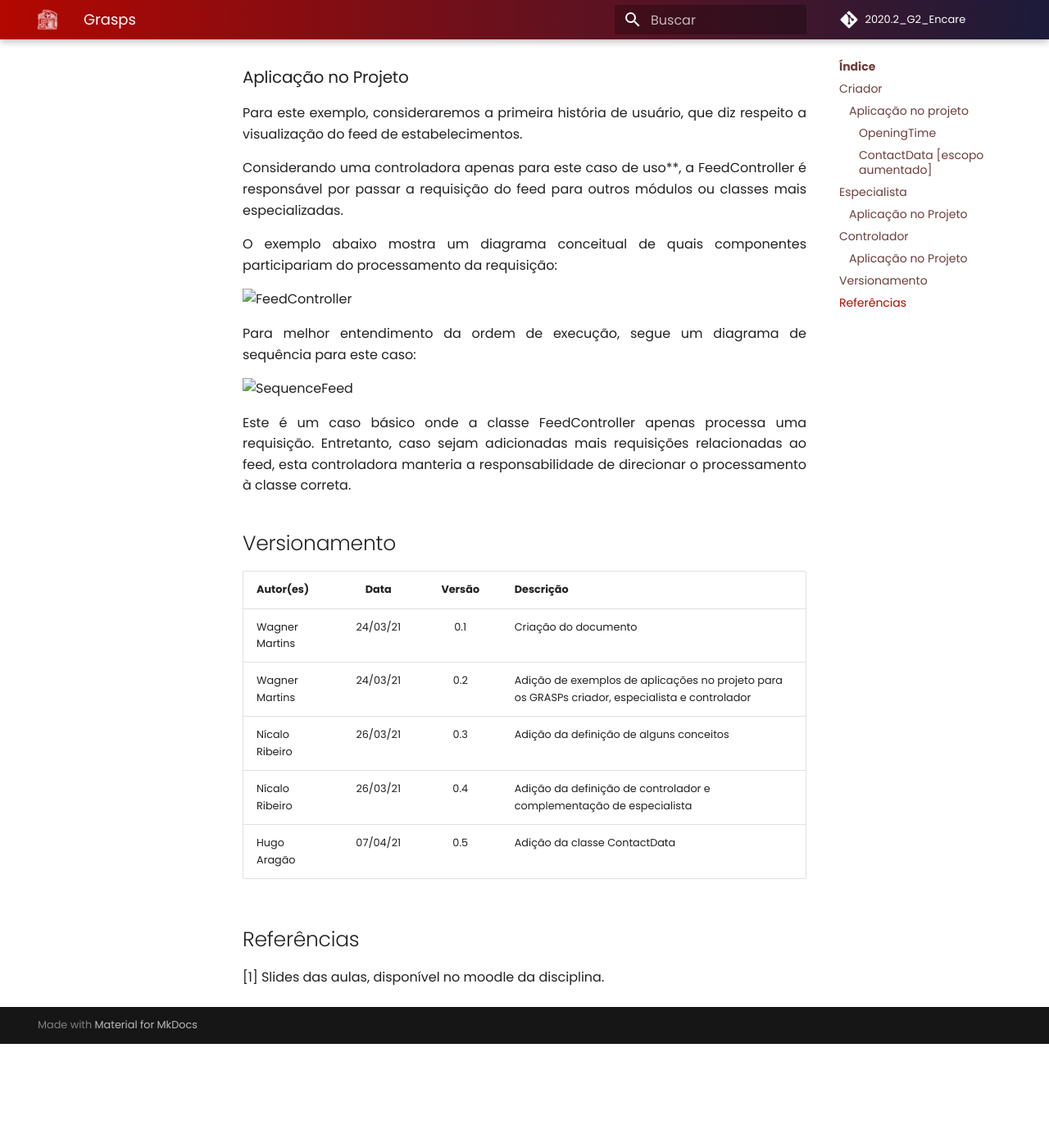
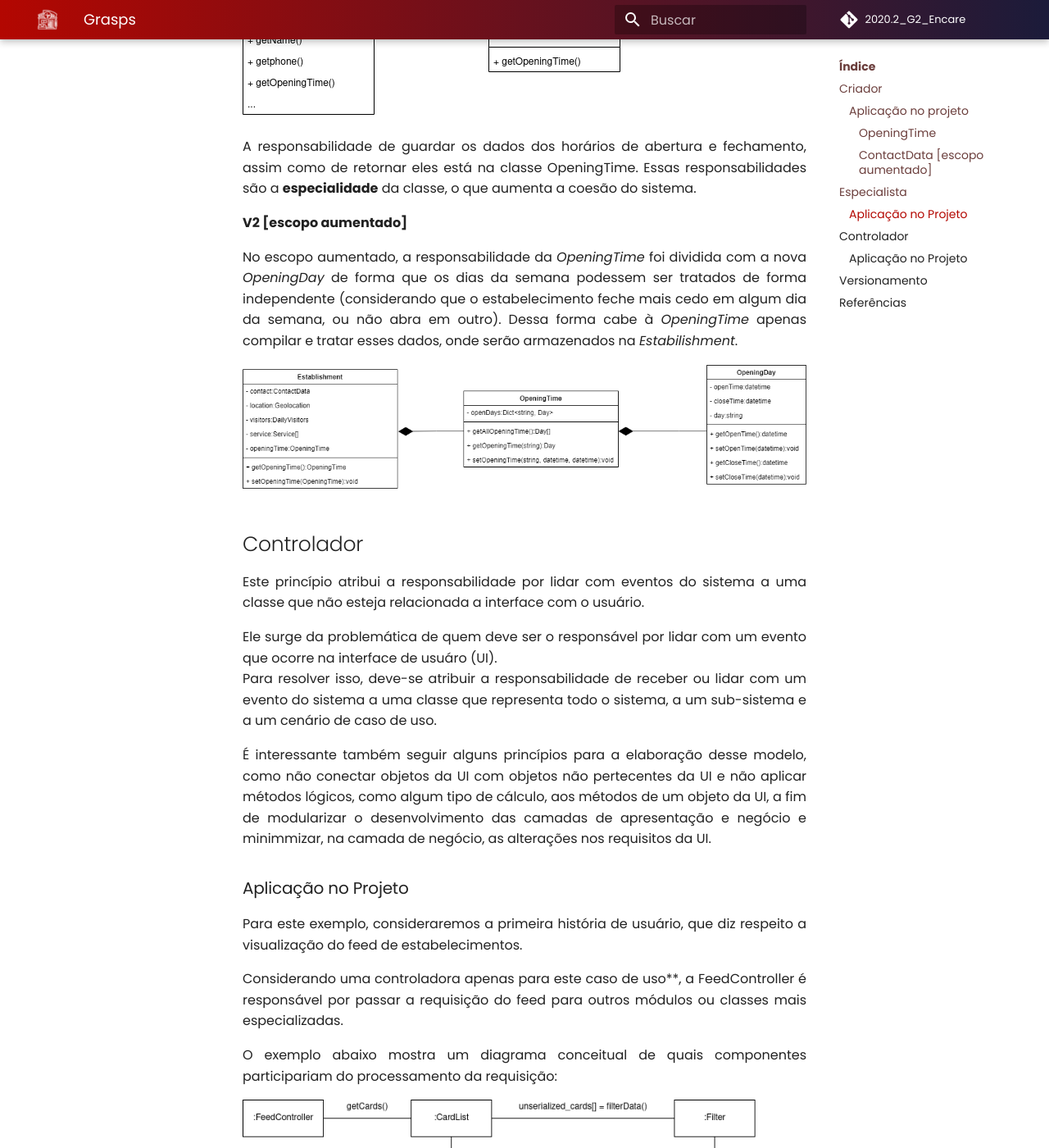
Before and after one commit to UnBArqDsw2020-2/2020.2_G2_Encare, an MkDocs documentation site: the page built from docs/Padroes/grasps/grasps.md, in a window 1280 px wide and 1400 px high, scrolled down 3066 px. Shown: the whole window at 82% size. Built offline with MkDocs 1.6.1 and Material for MkDocs 9.7.7, drawn with Linux system fonts in a browser that asks for light colours; comment, search, counter and statistics services are not loaded; before the commit the page ends 4339 px from its top, so only the background shows below that; some of the changed text lies outside the part shown.

Commit message:
#55 Adiciona OpeningTime do escopo aumentado

```diff
--- a/docs/Padroes/grasps/grasps.md
+++ b/docs/Padroes/grasps/grasps.md
@@ -1,3 +1,4 @@
+
 <style>
     p {
         text-align: justify;
@@ -38,17 +39,17 @@ Caso nenhuma dessas condições seja atendida, a própria classe é responsável
 
 A versão 1 do diagrama de classes, mais especificamente a classe Estabilishment apresenta um baixo nível de coesão, com muitas responsabilidades de forma não especializada. Segue abaixo uma versão reduzida da mesma classe:
 
-![Classe Establishment](SimpleClass.png)
+![Classe Establishment](images/SimpleClass.png)
 
 #### OpeningTime
 
 Os atributos minTime e maxTime representam respectivamente o horário de abertura e fechamento do estabelecimento. Estes atributos podem ser separados em outra classe, assim como seus respectivos métodos (_getMinTime()_, ou _getMaxTime()_ por exemplo). Um exemplo conceitual dessa separação pode ser visto abaixo:
 
-![Classes Estabilishment e OpeningTime - modelo conceitual](SimpleClass01.png)
+![Classes Estabilishment e OpeningTime - modelo conceitual](images/SimpleClass01.png)
 
 A palavra **contém** indica um forte relacionamento entre as classes. Uma vez que o horário de funcionamento de um estabelecimento só faz sentido existir se o seu respectivo estabelecimento existe. Essa relação é uma composição, criando as seguintes classes:
 
-![Diagrama das Classes Estabilishment e OpeningTime](SimpleClass02.png)
+![Diagrama das Classes Estabilishment e OpeningTime](images/SimpleClass02.png)
 
 Em suma, a classe Estabilishment é a responsável por criar uma instância da classe OpeningTime.
 
@@ -69,9 +70,15 @@ Como solução, atribui-se uma responsabilidade a uma classe que possui a inform
 
 Ainda utilizando o exemplo das classes Estabilishment e OpeningTime (agora com alguns seus métodos):
 
-![Diagrama das Classes Estabilishment e Opening Time com métodos](SimpleClassE.png)
+![Diagrama das Classes Estabilishment e Opening Time com métodos](images/SimpleClassE.png)
 
 A responsabilidade de guardar os dados dos horários de abertura e fechamento, assim como de retornar eles está na classe OpeningTime. Essas responsabilidades são a **especialidade** da classe, o que aumenta a coesão do sistema.
+
+**V2 [escopo aumentado]**
+
+No escopo aumentado, a responsabilidade da *OpeningTime* foi dividida com a nova *OpeningDay* de forma que os dias da semana podessem ser tratados de forma independente (considerando que o estabelecimento feche mais cedo em algum dia da semana, ou não abra em outro). Dessa forma cabe à *OpeningTime* apenas compilar e tratar esses dados, onde serão armazenados na *Estabilishment*.
+
+![Opening Time do escopo aumentado](images/Openingv2.png)
 
 ## Controlador
 
@@ -90,11 +97,11 @@ Considerando uma controladora apenas para este caso de uso**, a FeedController
 
 O exemplo abaixo mostra um diagrama conceitual de quais componentes participariam do processamento da requisição:
 
-![FeedController](feedControllerConcept.png)
+![FeedController](images/feedControllerConcept.png)
 
 Para melhor entendimento da ordem de execução, segue um diagrama de sequência para este caso:
 
-![SequenceFeed](SequenceFeed.png)
+![SequenceFeed](images/SequenceFeed.png)
 
 Este é um caso básico onde a classe FeedController apenas processa uma requisição. Entretanto, caso sejam adicionadas mais requisições relacionadas ao feed, esta controladora manteria a responsabilidade de direcionar o processamento à classe correta.
 
@@ -119,8 +126,10 @@ Este é um caso básico onde a classe FeedController apenas processa uma requisi
 |Nícalo Ribeiro| 26/03/21 | 0.3 | Adição da definição de alguns conceitos|
 |Nícalo Ribeiro| 26/03/21 | 0.4 | Adição da definição de controlador e complementação de especialista|
 |Hugo Aragão   | 07/04/21 | 0.5 | Adição da classe ContactData |
+|Hugo Aragão   | 07/04/21 | 0.6 | Adição da classe OpeningTime do escopo aumentado |
 
 
 ## Referências
 
 [1] Slides das aulas, disponível no moodle da disciplina.
+[2] GRASP (padrão orientado a objetos). Disponível em <https://pt.wikipedia.org/wiki/GRASP_(padr%C3%A3o_orientado_a_objetos)>. Acesso: 05/04/21
```
Also changed, not shown: docs/Padroes/grasps/images/Openingv2.png (added).
